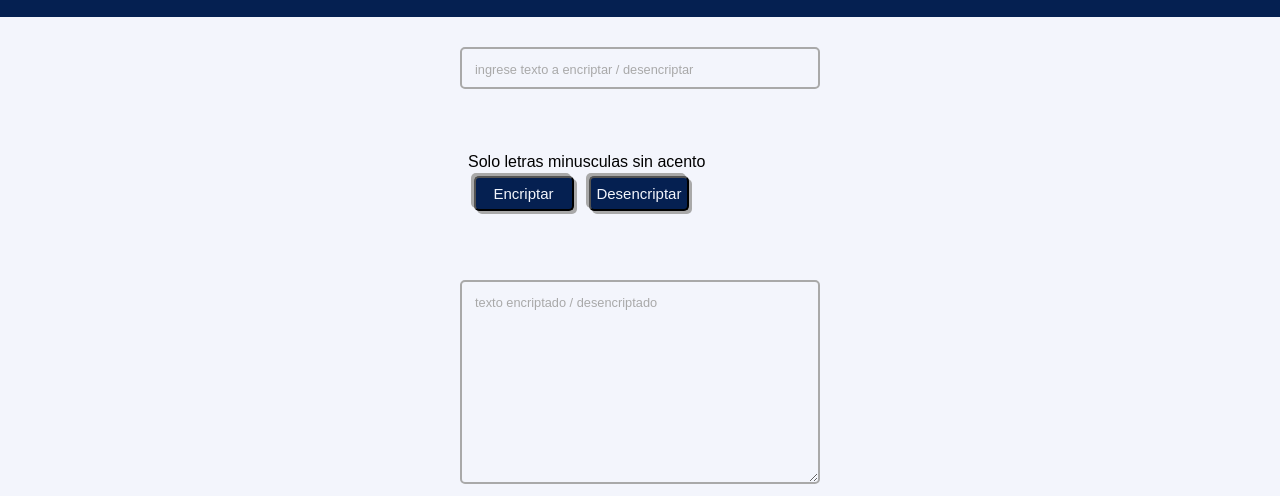
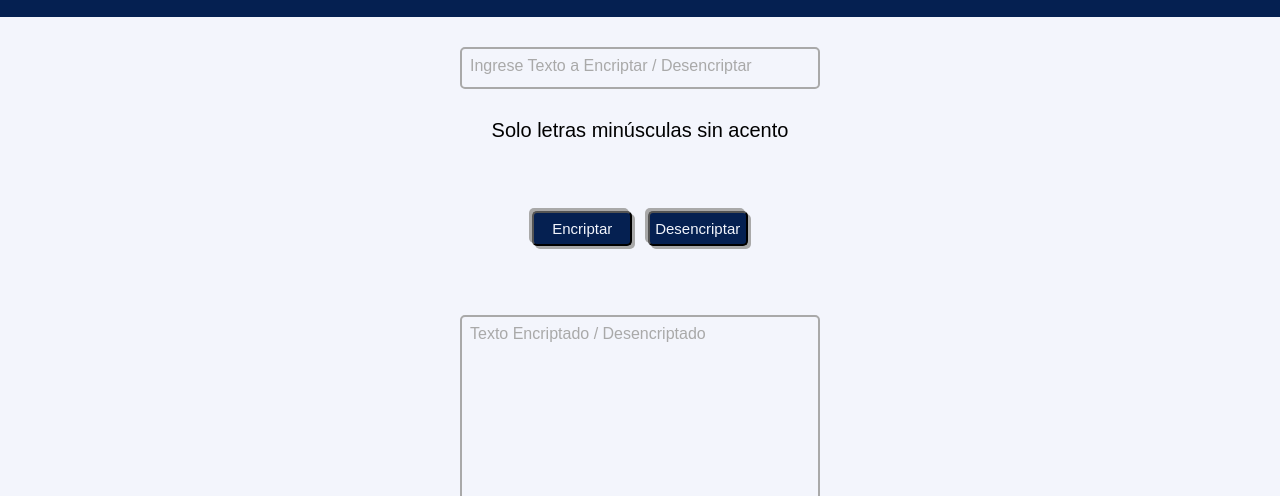
Before and after one commit to juliobatalla/Reto_Encriptado, a plain HTML site: page index.html in a window 1280 px wide. Shown: the part 103-599 px from the top of the page. Drawn offline with Linux system fonts and the light colour scheme.

Commit message:
Se modifican los textos, y se coloca acento

```diff
--- a/index.html
+++ b/index.html
@@ -19,9 +19,9 @@
                 <input required="required" type="text" autocomplete="off" id="textoEncriptado"/>
                 <span>Ingrese Texto a Encriptar / Desencriptar</span>
             </div>
+            <label for="input-texto">Solo letras minúsculas sin acento</label>
             <section>
                 <div class="buttontBox">
-                        <label for="input-texto">Solo letras minusculas sin acento</label>
                         <button class="boton" type="button" id="botonEncriptado">Encriptar</button>
                         <button class="boton" type="button" id="botonDesencriptado">Desencriptar</button>
                         <button class="boton" type="button" id="botonCopiar">Copiar</button>
--- a/styles.css
+++ b/styles.css
@@ -63,6 +63,11 @@ section{
 
 /* POSICIONAMIENTO */
 
+label{
+    font-size: 20px;
+    margin: 0;
+}
+
 #botonCopiar{
     display: none;
 }
@@ -89,7 +94,7 @@ body{
     display: flex;
     justify-content: center;
     align-items: center;
-    min-height: 50vh;
+    min-height: 40vh;
     flex-direction:column;
     gap: 30px;
     background: #F3F5FC;
@@ -118,11 +123,10 @@ body{
 .inputBox span{
     position: absolute;
     left: 0;
-    padding: 15px;
+    padding: 10px;
     pointer-events: none;
-    font-size: .8em;
+    font-size: 1em;
     color: darkgray;
-    text-transform: lowercase;
     transition: 0.5s;
 }
 
@@ -132,8 +136,8 @@ body{
 .inputBox textarea:focus ~ span
 {
     color: #070b61;
-    transform: translateX(15px) translateY(-5px);
-    font-size: 0.60em;
+    transform: translateX(13px) translateY(-5px);
+    font-size: 0.7em;
     padding: 0 5px;
     background: #F3F5FC;
     border-left: 2px solid #070b61;
```
